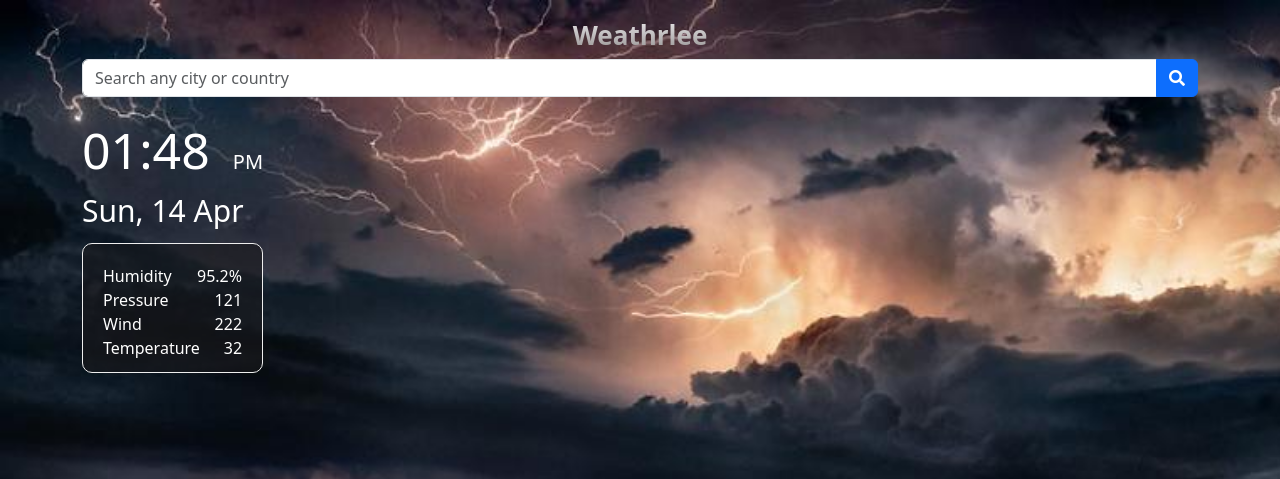
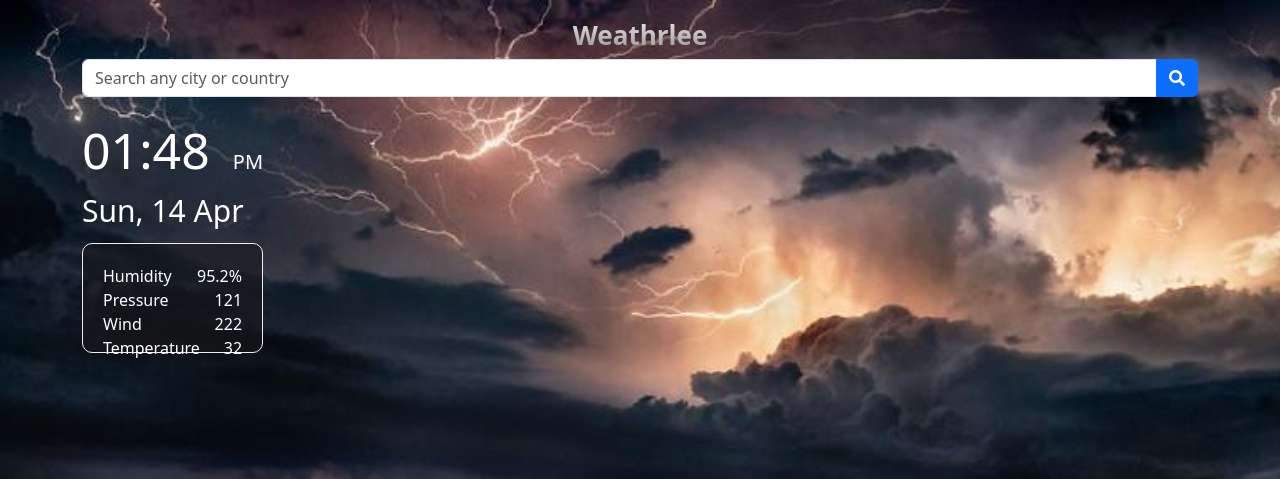
Before and after one commit to itsbhh/Weathrlee, a plain HTML site: page index.html in a window 1280 px wide. Shown: the top 479 px of the page. Drawn offline with nearby package versions, Linux system fonts and the light colour scheme.

Commit message:
Update weather.css

```diff
--- a/weather.css
+++ b/weather.css
@@ -61,7 +61,7 @@
 
 
 .others{
-    height:130px;
+    height:110px;
 }
  .current-info .others {
      display: flex;
```
